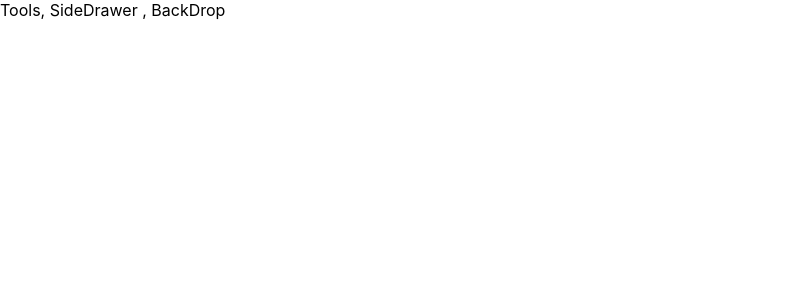
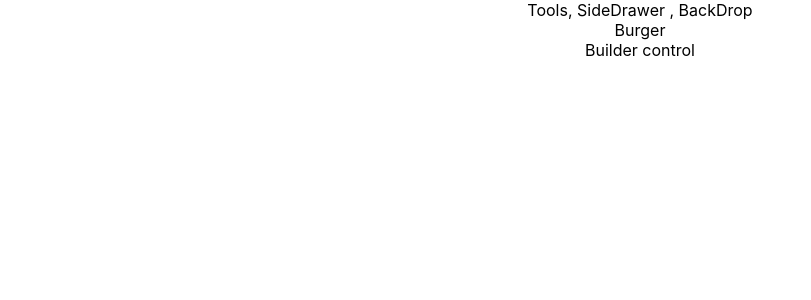
Before and after one commit to bcode2/udemy-react-the-complete-guide-incl-redux-the-burger-builder, a React (Create React App) app: page / in a window 1280 px wide. Shown: the top 300 px of the page, without its empty margins (0-811 px from the left). Built offline with nearby package versions, Linux system fonts and the light colour scheme.

Commit message:
Config burgerbuilder container into main application

```diff
--- a/src/App.js
+++ b/src/App.js
@@ -1,15 +1,17 @@
 import React from 'react';
 import logo from './logo.svg';
 import './App.css';
-import Layout from  './components/Layout/Layout'
+import Layout from  './components/Layout/Layout';
+import BurgerBuilder from './containers/BurgerBuilder/BurgerBuilder'
 
 function App() {
   return (
+      <div className="App">
       <Layout>
-    <div className="App">
+        <BurgerBuilder/>
+      </Layout>
+    </div>
 
-    </div>
-      </Layout>
   );
 }
 
--- /dev/null
+++ b/src/containers/BurgerBuilder/BurgerBuilder.js
@@ -0,0 +1,16 @@
+import React, {Component} from "react";
+import Aux from '../../hoc/Aux'
+
+class BurgerBuilder extends Component {
+
+    render() {
+        return (
+            <Aux>
+                <div> Burger</div>
+                <div> Builder control</div>
+            </Aux>
+        )
+    }
+}
+
+export  default BurgerBuilder;
```
